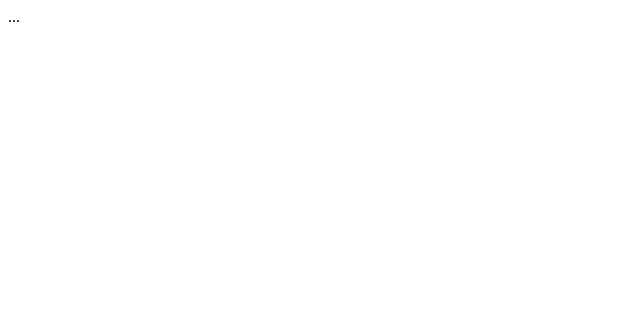
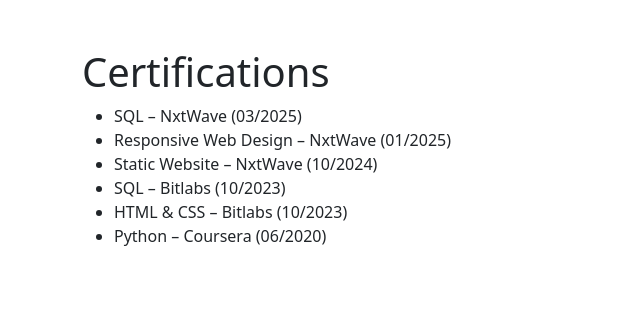
Before and after one commit to Vijaymamidela/Vijay-portfolio, a plain HTML site: page certifications.html in a window 1280 px wide. Shown: the whole page, without its empty margins (0-640 px from the left). Drawn offline with nearby package versions, Linux system fonts and the light colour scheme.

Commit message:
Update certifications.html

```diff
--- a/certifications.html
+++ b/certifications.html
@@ -1 +1,22 @@
-...
+<!DOCTYPE html>
+<html lang="en">
+<head>
+  <meta charset="UTF-8">
+  <meta name="viewport" content="width=device-width, initial-scale=1.0">
+  <title>Certifications</title>
+  <link href="https://cdn.jsdelivr.net/npm/bootstrap@5.3.0/dist/css/bootstrap.min.css" rel="stylesheet">
+</head>
+<body>
+  <div class="container py-5">
+    <h1>Certifications</h1>
+    <ul>
+      <li>SQL – NxtWave (03/2025)</li>
+      <li>Responsive Web Design – NxtWave (01/2025)</li>
+      <li>Static Website – NxtWave (10/2024)</li>
+      <li>SQL – Bitlabs (10/2023)</li>
+      <li>HTML & CSS – Bitlabs (10/2023)</li>
+      <li>Python – Coursera (06/2020)</li>
+    </ul>
+  </div>
+</body>
+</html>
```
